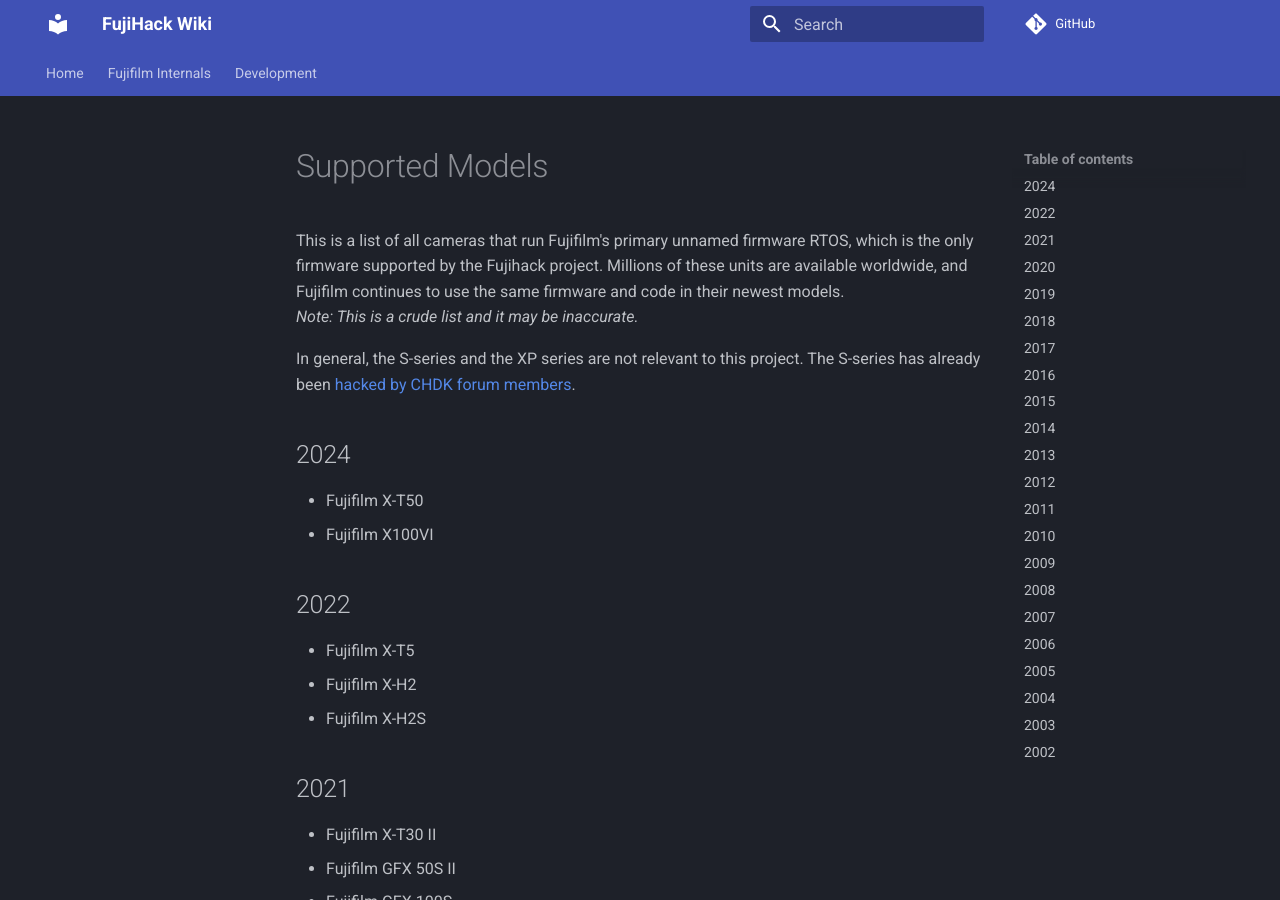
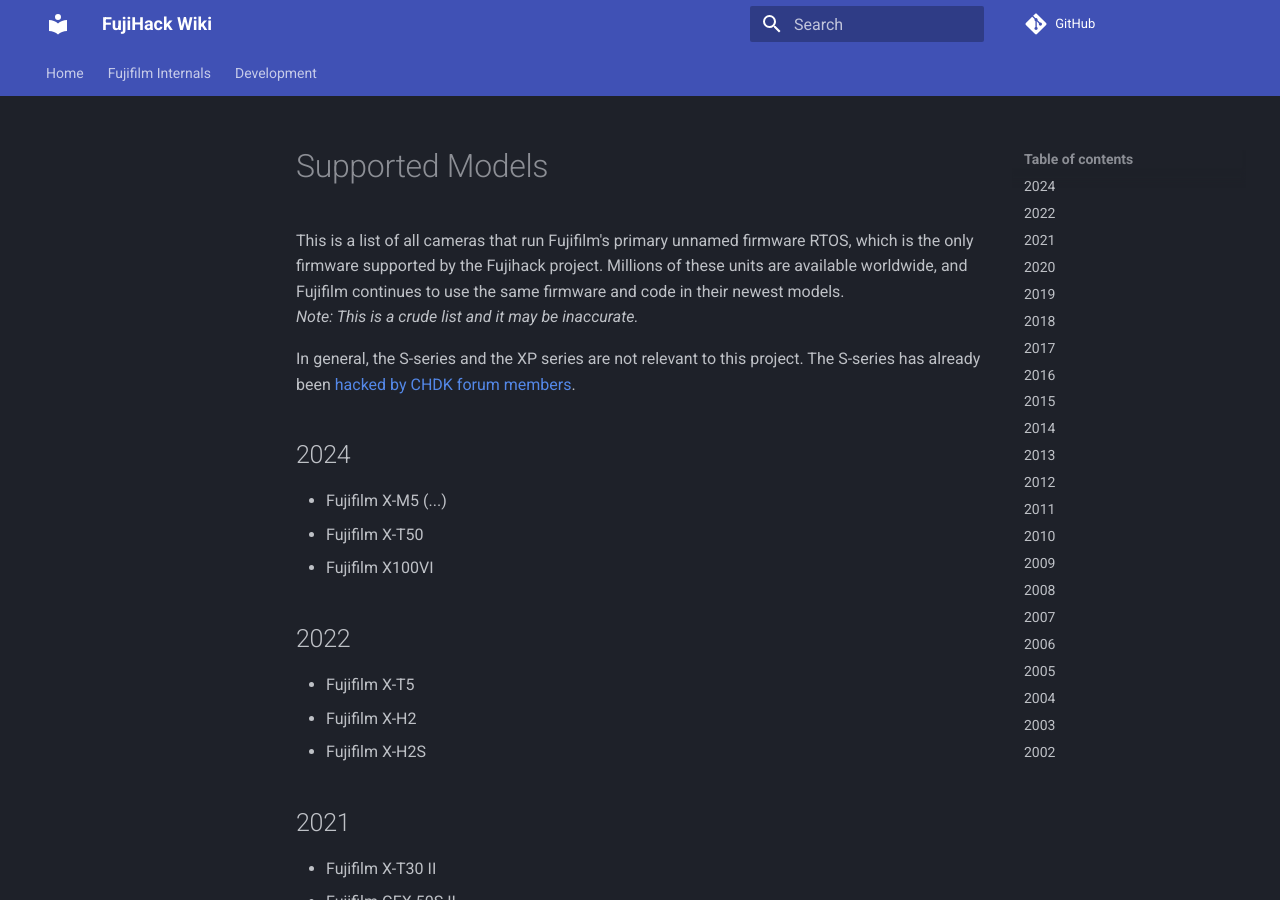
Before and after one commit to fujihack/wiki, an MkDocs documentation site: the page built from docs/supported.md, in a window 1280 px wide and 900 px high. Built offline with MkDocs 1.6.1 and Material for MkDocs 9.7.7, drawn with Linux system fonts in a browser that asks for light colours; comment, search, counter and statistics services are not loaded.

Commit message:
Update supported.md

```diff
--- a/docs/supported.md
+++ b/docs/supported.md
@@ -6,6 +6,7 @@
 In general, the S-series and the XP series are not relevant to this project. The S-series has already been [hacked by CHDK forum members](https://chdk.setepontos.com/index.php?topic=6484.0).
 
 ## 2024
+- Fujifilm X-M5 (...)
 - Fujifilm X-T50
 - Fujifilm X100VI
 ## 2022
```
Also changed, not shown: other parts of docs/supported.md (+0 -1 lines).
